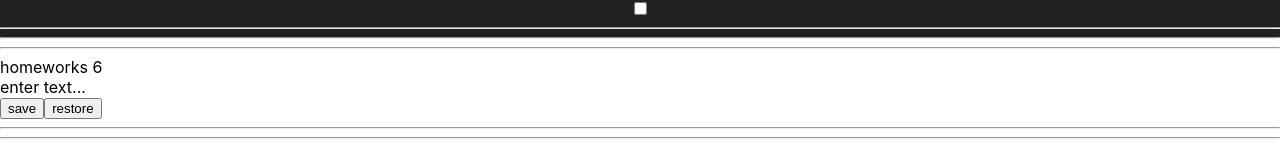
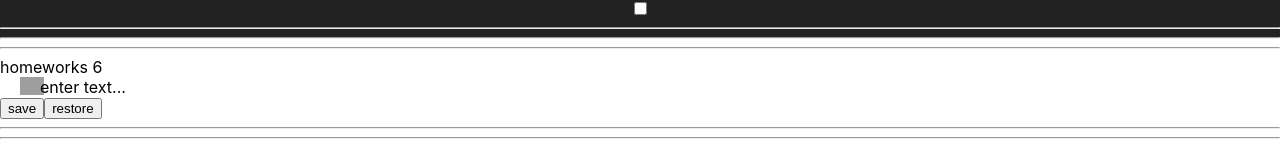
Before and after one commit to Goblester/tests-components, a React (Create React App) app: page /#/pre-junior in a window 1280 px wide. Shown: the part 730-874 px from the top of the page. Built offline with nearby package versions, Linux system fonts and the light colour scheme; grey boxes are pictures that could not be loaded.

Commit message:
added classes for SuperEditableSpan

```diff
--- a/src/p2-homeworks/h6/HW6.tsx
+++ b/src/p2-homeworks/h6/HW6.tsx
@@ -2,6 +2,7 @@ import React, {useState} from 'react'
 import SuperEditableSpan from './common/c4-SuperEditableSpan/SuperEditableSpan'
 import SuperButton from '../h4/common/c2-SuperButton/SuperButton'
 import {restoreState, saveState} from './localStorage/localStorage'
+import styles from './common/c4-SuperEditableSpan/SuperEditableSpan.module.css';
 
 function HW6() {
     const [value, setValue] = useState<string>('')
@@ -24,7 +25,8 @@ function HW6() {
                 <SuperEditableSpan
                     value={value}
                     onChangeText={setValue}
-                    spanProps={{children: value ? undefined : 'enter text...'}}
+                    className={styles.superEditableInput}
+                    spanProps={{children: value ? undefined : 'enter text...',   className: styles.superEditableSpan}}
                 />
             </div>
             <SuperButton onClick={save}>save</SuperButton>
--- /dev/null
+++ b/src/p2-homeworks/h6/common/c4-SuperEditableSpan/SuperEditableSpan.module.css
@@ -0,0 +1,11 @@
+
+.superEditableSpan{
+    background: url(./../../../../assets/pencil.png) no-repeat;
+    background-size: auto 90%;
+    margin-left: 20px;
+    padding-left: 20px;
+}
+
+.superEditableInput{
+    margin-left: 20px;
+}
--- a/src/p2-homeworks/h6/common/c4-SuperEditableSpan/SuperEditableSpan.tsx
+++ b/src/p2-homeworks/h6/common/c4-SuperEditableSpan/SuperEditableSpan.tsx
@@ -46,8 +46,8 @@ const SuperEditableSpan: React.FC<SuperEditableSpanType> = (
         onDoubleClick && onDoubleClick(e)
     }
 
-    const spanClassName = `${'сделать красивый стиль для спана'} ${className}`
-
+    const spanClassName = `${className}`
+debugger;
     return (
         <>
             {editMode
```
